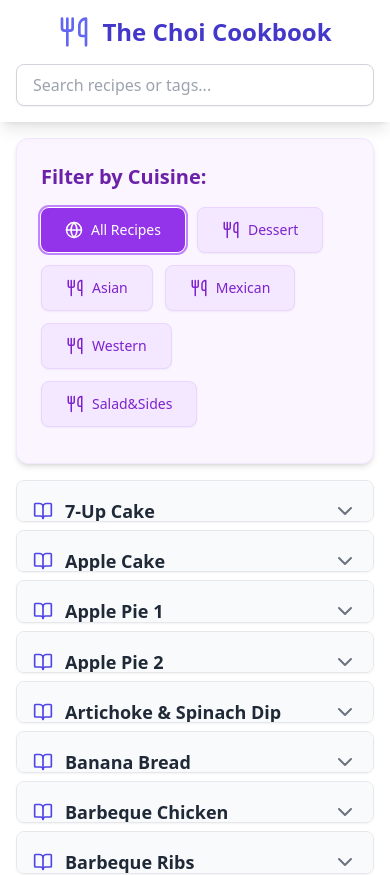
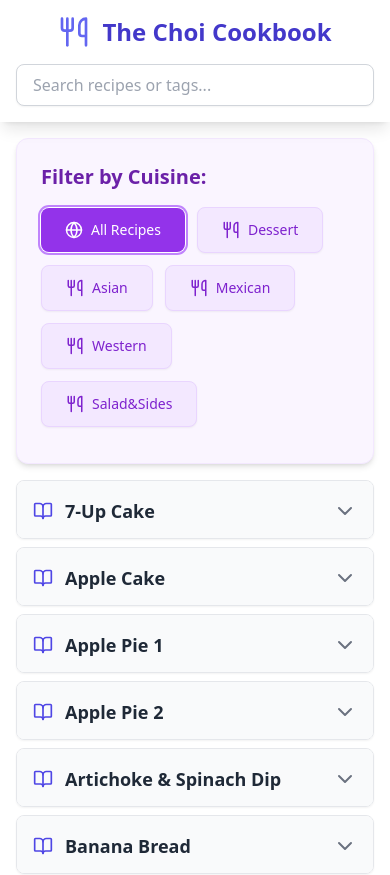
Before and after one commit to sangeetparashar/family-cookbook, a Next.js app: page / in a window 390 px wide. Shown: the top 875 px of the page. Built offline with nearby package versions, Linux system fonts and the light colour scheme.

Commit message:
accessiblity fixes for small screens

```diff
--- a/src/app/components/RecipeAccordion.tsx
+++ b/src/app/components/RecipeAccordion.tsx
@@ -27,7 +27,7 @@ export default function RecipeAccordion({ recipe, isOpen, onToggle }: RecipeAcco
   // };
 
   return (
-    <div className={`border border-gray-200 rounded-lg shadow-sm overflow-hidden flex flex-col ${isOpen ? 'flex-none' : 'flex-1 min-h-0 max-h-[5vh]'}`}>
+    <div className={`border border-gray-200 rounded-lg shadow-sm overflow-hidden flex flex-col ${isOpen ? 'flex-none' : 'flex-1 min-h-0 max-h-[7vh]'}`}>
       <button
         onClick={onToggle}
         aria-expanded={isOpen}
```
